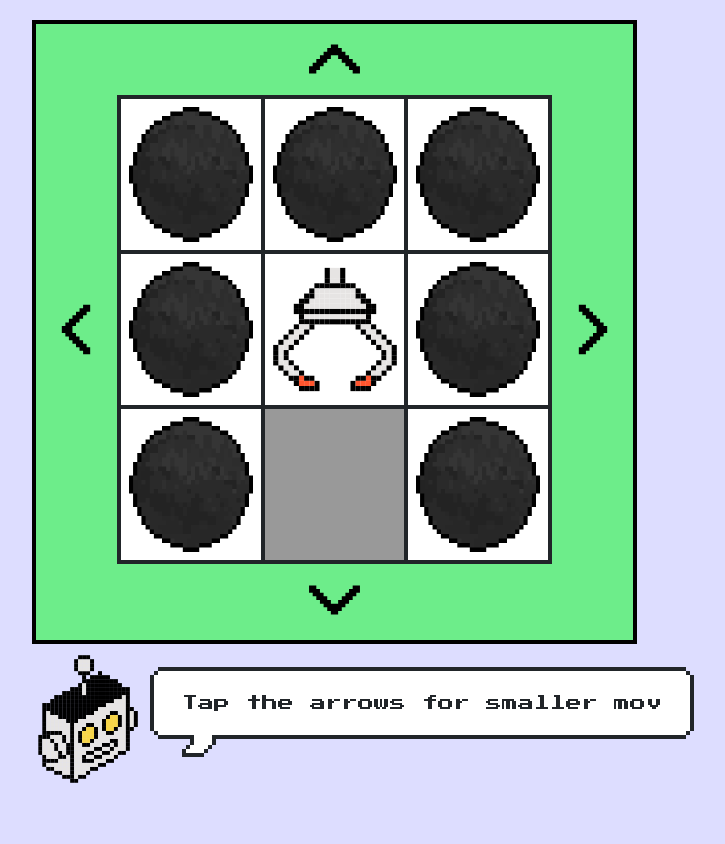
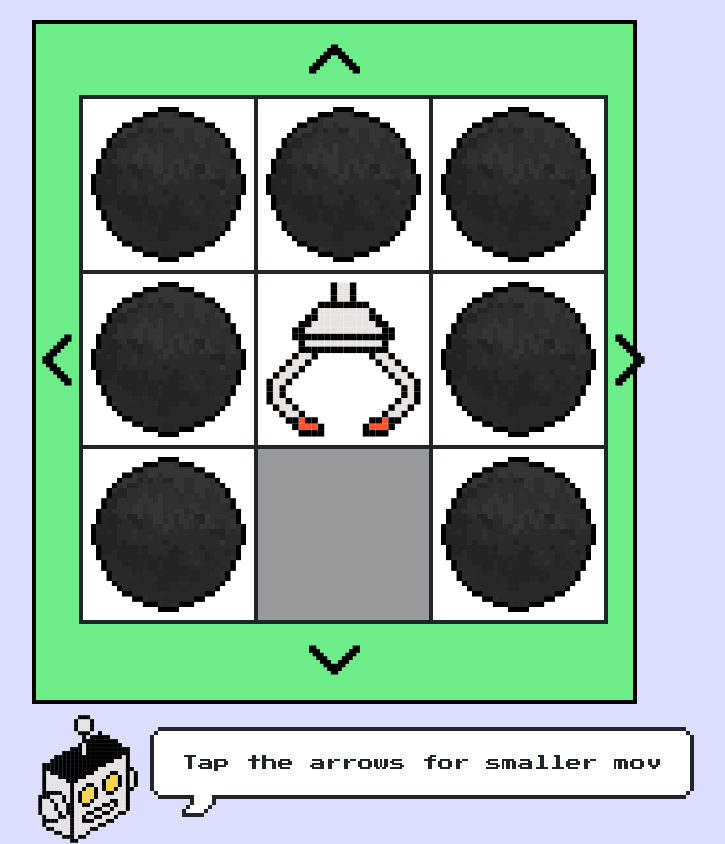
Before and after one commit to viam-labs/claw-game, a website with bundled scripts: page static/index.html in a window 1280 px wide. Shown: the whole page, without its empty margins (203-928 px from the left). Before the commit the page ends 800 px from the top, so only its background shows below. Built offline with nearby package versions, Linux system fonts and the light colour scheme; no server answers; what @viamrobotics/sdk would draw is missing.

Commit message:
background image fix

```diff
--- a/static/index.html
+++ b/static/index.html
@@ -14,31 +14,31 @@
       <div id="forward-button" class="grid-arrow grid-arrow-up"></div>
       <table>
       <tr>
-        <td id="left-button" class="grid-arrow grid-arrow-left">&nbsp;</td>
+        <td><div id="left-button" class="grid-arrow grid-arrow-left"></div></td>
         <td>
     <div class="nes-table-responsive">
       <table class="nes-table is-centered grid-table">
         <tbody>
           <tr>
-            <td id="grid-back-left" class="grid-quad">&nbsp;</td>
-            <td id="grid-back" class="grid-quad">&nbsp;</td>
-            <td id="grid-back-right" class="grid-quad">&nbsp;</td>
+            <td><div id="grid-back-left" class="grid-quad"></div></td>
+            <td><div id="grid-back" class="grid-quad"></div></td>
+            <td><div id="grid-back-right" class="grid-quad"></div></td>
           </tr>
           <tr>
-            <td id="grid-left" class="grid-quad">&nbsp;</td>
-            <td class="grid-claw" id="drop-button">&nbsp;</td>
-            <th id="grid-right" class="grid-quad">&nbsp;</td>
+            <td><div id="grid-left" class="grid-quad"></div></td>
+            <td><div class="grid-claw" id="drop-button"></div></td>
+            <td><div id="grid-right" class="grid-quad"></div></td>
           </tr>
           <tr>
-            <td id="grid-front-left" class="grid-quad">&nbsp;</td>
-            <td class="grid-drop" id="grid-home">&nbsp;</td>
-            <td id="grid-front-right" class="grid-quad">&nbsp;</td>
+            <td><div id="grid-front-left" class="grid-quad"></div></td>
+            <td class="grid-drop"><div id="grid-home"></div></td>
+            <td><div id="grid-front-right" class="grid-quad"></div></td>
           </tr>
         </tbody>
       </table>
     </div>
     </td>
-    <td id="right-button" class="grid-arrow grid-arrow-right">&nbsp;</td>
+    <td><div id="right-button" class="grid-arrow grid-arrow-right"></div></td>
     </tr>
   </tr></table>
   <div id="back-button" class="grid-arrow grid-arrow-down"></div>
--- a/static/styles.css
+++ b/static/styles.css
@@ -78,6 +78,8 @@ button {
 }
 
 .grid-claw {
+    width: 155px;
+    height: 155px;
     background-image: url('images/robot-claw.svg');
     background-size: 100% 100%;
     background-repeat: no-repeat;
@@ -91,6 +93,7 @@ button {
 
 .grid-arrow-right {
     width:80px;
+    height: 400px;
     margin: -20px;
     background-image: url('images/chevron-right-svgrepo-com.svg');
     //background-position-y: 200px;
@@ -98,6 +101,7 @@ button {
 
 .grid-arrow-left {
     width:80px;
+    height: 400px;
     margin: -20px;
     background-image: url('images/chevron-left-svgrepo-com.svg');
     //background-position-y: 200px;
```
